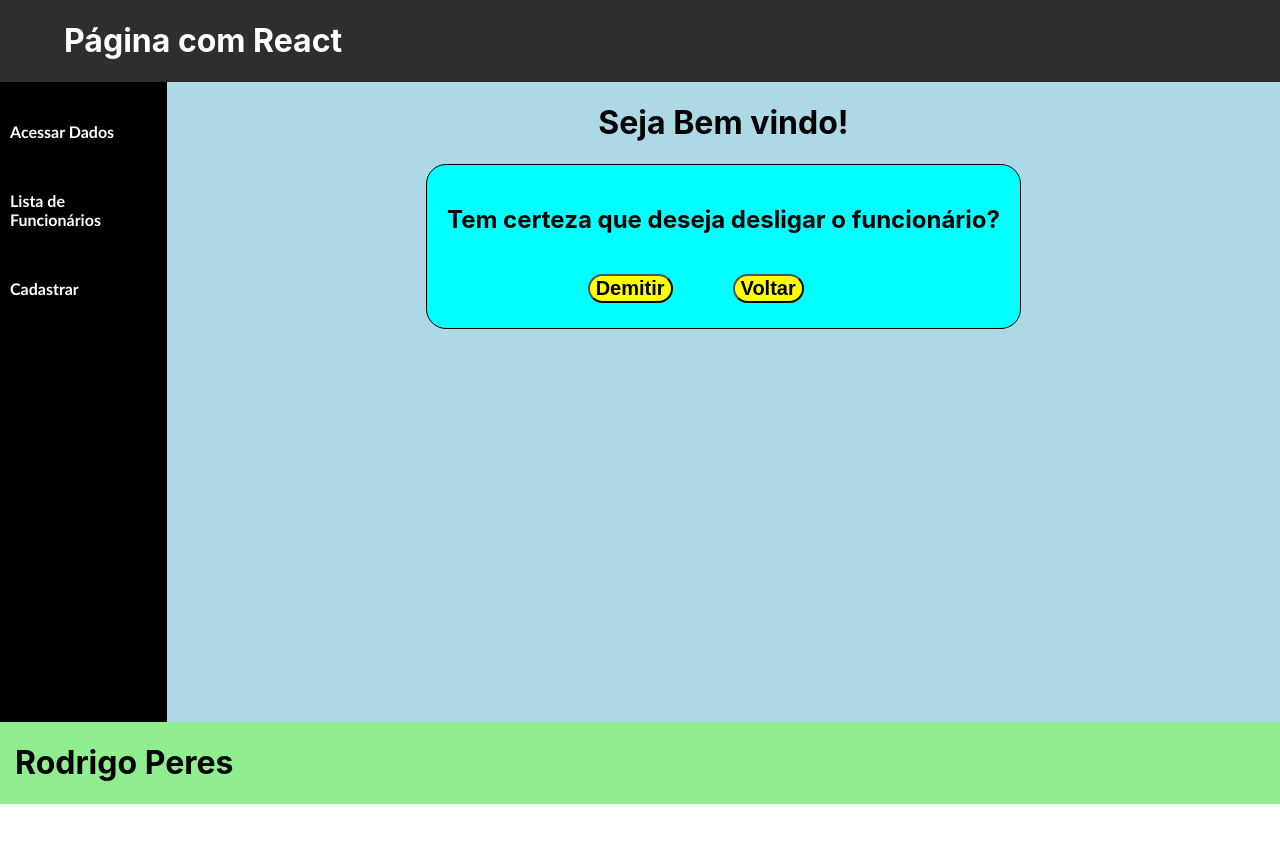
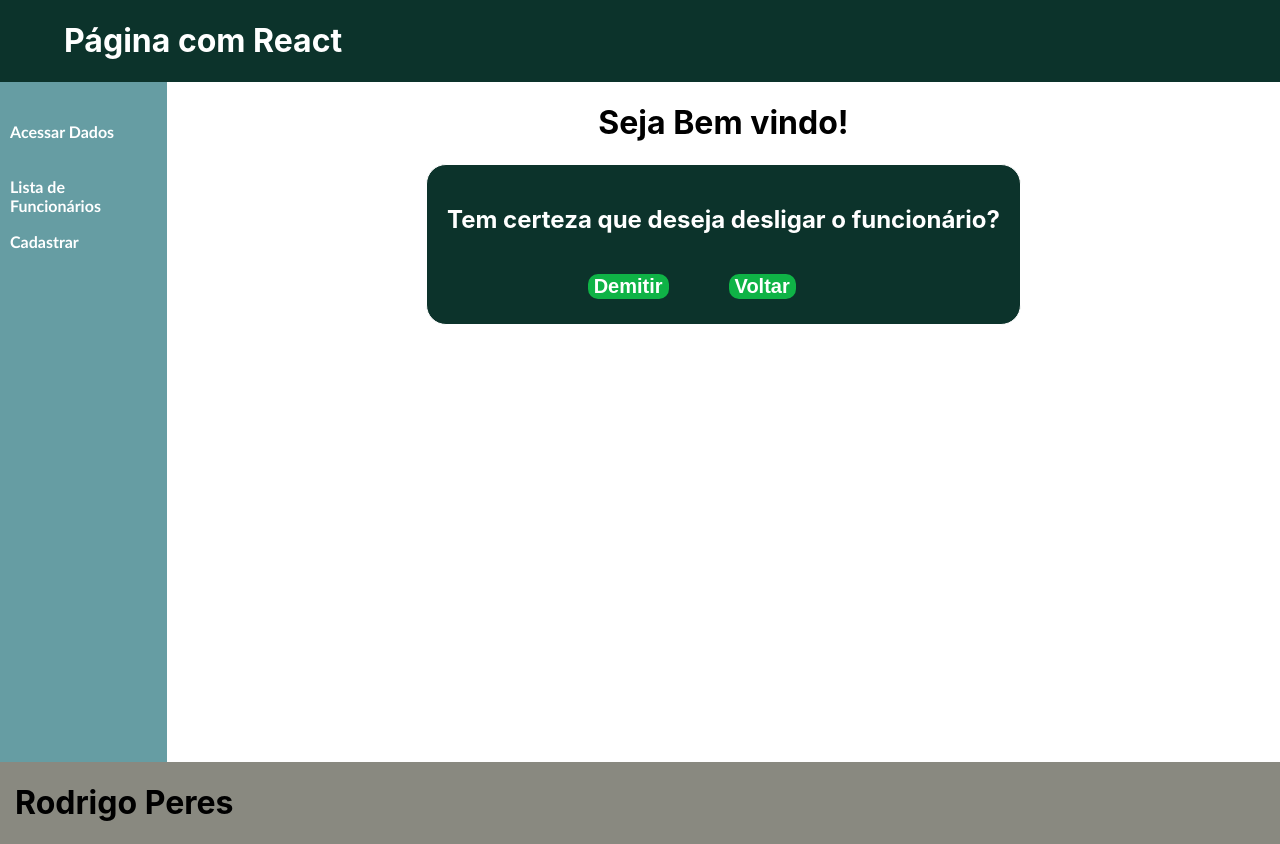
Before and after one commit to RodrigoPeres49/AulaReact, a React (Create React App) app in the folder my-app/: page /demitir/1 in a window 1280 px wide. Before the commit the page ends 804 px from the top, so only its background shows below. Built offline with nearby package versions, Linux system fonts and the light colour scheme; no server answers.

Commit message:
Add files via upload

```diff
--- a/my-app/src/css/body.css
+++ b/my-app/src/css/body.css
@@ -1,10 +1,14 @@
+
 
 /* ARQUIVO CSS PARA ESTILIZAÇÃO DO CORPO DA PÁGINA */
+
+/*https://coolors.co/0c332b-669da3-ffffff-0fb346-898980 */
+
 
 /* CABEÇÁLHO DA PÁGINA */
 
 .header{
-    background-color: rgb(48, 45, 45);
+    background-color: #0C332B;
     color: white;
     display: flex;
     flex-direction: row;
@@ -35,20 +39,17 @@
     display: flex;
     flex-direction: column;
     flex-wrap: nowrap;
-    margin: 0;
-    padding: 0;
 
     /* COR DE FUNDO E DE TEXTO, ESTILO DE FONTE */
 
-    background-color: black;
+    background-color: #669DA3;
     color: white;
     font-family: 'Gill Sans', 'Gill Sans MT', Calibri, 'Trebuchet MS', sans-serif;
 
     /* TAMANHO E ESPAÇAMENTO */
 
-    height: 80vh;
     width: 15%;
-    overflow: scroll;
+    overflow: hidden;
     scrollbar-width: none;
 
   }
@@ -65,9 +66,8 @@
 
     /* COR DE FUNDO TAMANHO E ESPAÇAMENTO */
 
-    background-color: lightblue;
+    background-color: white;
     width: 100%;
-    height: 80vh;
 
     /* ALINHANDO OS ELEMENTOS AO CENTRO */
 
@@ -85,6 +85,8 @@
   .menu_and_body{
     display: flex;
     flex-direction: row;
+    height: 85vh;
+    max-height: 100%;
   }
 
   /* ESCONDER A BARRA DE ROLAGEM DE AMBOS OS CAMPOS */
@@ -96,9 +98,10 @@
   /* RODAPÉ DA PÁGINA */
 
   .footer{
-    background-color: lightgreen;
+    background-color: #898980;
     display: flex;
     flex-wrap: nowrap;
+    width: 100%;
   }
   .footer h1{
     margin-inline: 15px;
--- a/my-app/src/css/login.css
+++ b/my-app/src/css/login.css
@@ -25,9 +25,10 @@
 
     /* COR DE FUNDO E BORDAS */
 
-    background-color: aqua;
-    border: 1px solid black;
+    background-color: #0C332B;
+    border: 1px solid white;
     border-radius: 20px;
+    color: white;
 
     /* POSICIONAMENTO DOS ELEMENTOS E PREENCHIMENTO */
 
@@ -41,7 +42,7 @@
 
 /* ESTILIZAÇÃO DE CADA ELEMENTO DENTRO DO FORMULÁRIO */
 
-.login form label, input{
+.login form label, input, li{
 
 
     /* TEXTO EM NEGRITO */
@@ -57,6 +58,8 @@
 
     border-radius: 10px;
 
+    border: none;
+
 }
 
 /* ESTILIZAÇÃO DOS BOTÕES DO FORMULÁRIO */
@@ -65,12 +68,15 @@
 
     /* COR DE FUNDO E TAMANHO DE FONTE */
 
-    background-color: yellow;
+    background-color: #0FB346;
     font-size: 20px;
 
     /* ARRENDONDAMENTO DE BORDA E UTILIZAREI O " margin-block " E " margin-bottom " PARA DAR ESPAÇAMENTO ENTRE OS ELEMENTOS */
 
-    border-radius: 20px;
+    border-radius: 10px;
+    border: none;
+    box-shadow: none;
+    color: white;
     margin-top: 20px;
     margin-bottom: 5px;
     font-weight: bold;
--- a/my-app/src/css/people-list.css
+++ b/my-app/src/css/people-list.css
@@ -4,7 +4,8 @@
 /* CENTRALIZANDO A TABELA NO MEIO DO ELEMENTO */
 
 .people{
-    background-color: lightyellow;
+    background-color: #0C332B;
+    color: white;
     display: flex;
     justify-content: center;
 }
@@ -49,7 +50,10 @@
     font-weight: bold;
     margin-inline: 15px;
     margin-block: 5px;
-    background-color: lightgreen;
+    background-color: #0FB346;
+    color: white;
     border-radius: 20px;
+    border: none;
+    box-shadow: none;
 
 }
--- a/my-app/src/css/user-data.css
+++ b/my-app/src/css/user-data.css
@@ -7,11 +7,14 @@
 
     /* COR DE FUNDO DO CARTÃO */
 
-    background-image: linear-gradient(to right, aqua, aquamarine);
+    background-color: #0C332B;
+    color: white;
 
     /* PREENCHIMENTO E ESPAÇAMENTO ENTRE OS ELEMENTOS */
 
     border-radius: 20px;
+    border: none;
+    box-shadow: none;
     padding: 20px;
     margin-block: 20px;
 
@@ -34,7 +37,8 @@
 
     /* COR DE FUNDO, PREENCHIMENTO E BORDAS  */
 
-    background-image: linear-gradient(to right, lightyellow, yellow);
+    background-color: #0C332B;
+    color: white;
     border-radius: 20px;
     padding: 20px;
 
@@ -51,7 +55,10 @@
    width: 150px;
    height: 30px;
    border-radius: 20px;
-   background-color: aquamarine;
+   background-color: #0FB346;
+   color: white;
+   border: none;
+   box-shadow: none;
    font-weight: bold;
    margin-block: 15px;
 }
@@ -60,7 +67,8 @@
     font-weight: bold;
     border-radius: 20px;
     padding: 10px;
-    background-color: gold;
+    background-color: #0FB346;
+    color: white;
 }
 
 .user-data ul{
@@ -69,7 +77,9 @@
 
 .user-data ul li button{
     border-radius: 20px;
-    background-color: antiquewhite;
+    background-color: #0FB346;
+    color: white;
+    border: none;
     font-weight: bold;
 
 }
```
